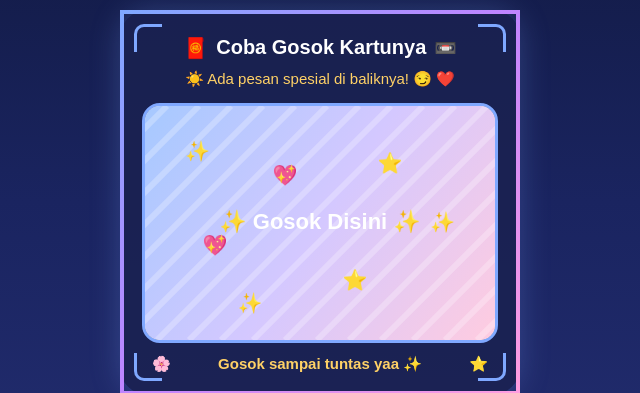
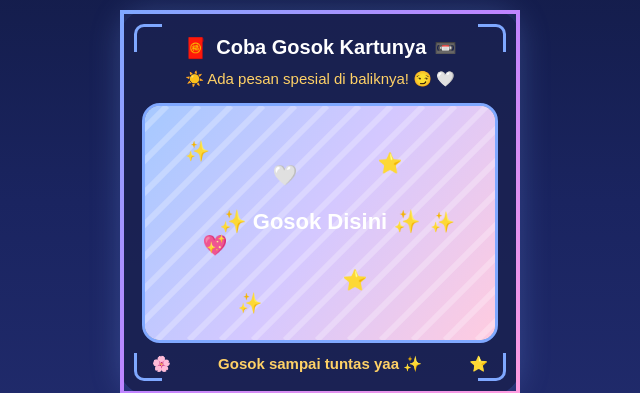
Before and after one commit to fahri121108/HAPPY-GIRLFRIEND-DAY, a plain HTML site: page index.html in a window 1280 px wide. Both pictures are taken after a click on the button "Buka Pesan Nya 🫶". Shown: the part 198-591 px from the top of the page, 320-960 px from the left. Drawn offline with Linux system fonts and the light colour scheme.

Commit message:
Update index.html

```diff
--- a/index.html
+++ b/index.html
@@ -263,7 +263,7 @@ body {
     <!-- HALAMAN 1: PEMBUKA -->
     <div id="hal1" class="halaman">
         <div class="hal1-isi">
-            <div class="hati-besar">💖</div>
+            <div class="hati-besar">🤍</div>
             <div class="hal1-judul">Ada Sesuatu Nih... 🥰</div>
             <div class="hal1-desk">Ada pesan spesial yang aku buat khusus buat kamu 💌</div>
             <button class="tombol-buka" onclick="gantiHal('hal1','hal2')">Buka Pesan Nya 🫶</button>
@@ -277,13 +277,13 @@ body {
             <h2 class="hal2-judul">Coba Gosok Kartunya</h2>
             <span style="font-size:18px;">📼</span>
         </div>
-        <p class="hal2-desc">☀️ Ada pesan spesial di baliknya! 😏 ❤️</p>
+        <p class="hal2-desc">☀️ Ada pesan spesial di baliknya! 😏 🤍</p>
         <div class="wadah-gosok">
             <!-- Teks SELALU ADA DI BAWAH → muncul perlahan saat lapisan atas digosok -->
             <div class="lapisan-bawah">
                 Happy National<br>
                 Girlfriend Day!<br>
-                💖💍
+                🤍💍
             </div>
             <!-- Lapisan gosok di ATAS → perlahan hilang saat digosok -->
             <canvas id="kanvas-gosok"></canvas>
@@ -302,12 +302,12 @@ body {
             <h2 class="hal2-judul">Coba Gosok Kartunya</h2>
             <span style="font-size:18px;">📼</span>
         </div>
-        <p class="hal2-desc">☀️ Ada pesan spesial di baliknya! 😏 ❤️</p>
+        <p class="hal2-desc">☀️ Ada pesan spesial di baliknya! 😏 🤍</p>
         <div class="wadah-gosok" style="background:#fff;">
             <div class="lapisan-bawah">
                 Happy National<br>
                 Girlfriend Day!<br>
-                💖💍
+                🤍💍
             </div>
         </div>
         <p class="hal3-teks">Yeayy udah bersih! 🎉✨</p>
@@ -317,13 +317,13 @@ body {
     <div id="hal4" class="halaman">
         <div style="text-align:right; font-size:24px; margin-bottom:5px;">💌</div>
         <div class="area-foto">
-            <span class="katakata">辛苦了~</span>
+            <span class="katakata">MIAWW~</span>
             <div class="bulat-foto">
                 <img src="poto.jpg" alt="foto profil" onerror="this.style.display='none';this.parentElement.innerHTML='🐱🐱'">
             </div>
         </div>
-        <div class="tanggal">❤️ Sabtu, 1 Agustus</div>
-        <h2 class="judul-pesan">Happy Girlfriend Day! 🥳💖🎉</h2>
+        <div class="tanggal">💌 Sabtu, 1 Agustus</div>
+        <h2 class="judul-pesan">Happy Girlfriend Day! 🥳🤍🎉</h2>
         <div class="teks-pesan" id="areaPesan">
             <span id="isiPesan"></span><span class="kursor"></span>
         </div>
@@ -381,7 +381,7 @@ function mulaiGambar() {
     ctx.globalAlpha = 1;
 
     // Hiasan
-    var hiasan = [['✨',0.15,0.2],['💖',0.4,0.3],['⭐',0.7,0.25],['✨',0.85,0.5],['💖',0.2,0.6],['⭐',0.6,0.75],['✨',0.3,0.85]];
+    var hiasan = [['✨',0.15,0.2],['🤍',0.4,0.3],['⭐',0.7,0.25],['✨',0.85,0.5],['💖',0.2,0.6],['⭐',0.6,0.75],['✨',0.3,0.85]];
     ctx.textAlign = 'center';
     ctx.textBaseline = 'middle';
     hiasan.forEach(h=>{ ctx.font='20px Arial'; ctx.fillText(h[0], h[1]*kanvas.width, h[2]*kanvas.height); });
@@ -425,13 +425,13 @@ function cekBersih() {
 }
 
 // === KETIK PESAN PANJANG ===
-var teksAsli = `Halo sayangku 💖🌸,
+var teksAsli = `Halo sayangku 🤍🌸,
 
-Selamat Hari Pacar Nasional ya! 🥳💖
+Selamat Hari Pacar Nasional ya! 🥳🤍
 
 Aku bersyukur banget punya kamu. Makasih ya karena kamu selalu ada, sabar, dan ngertiin aku dalam segala hal. Maaf kalau aku masih banyak kurangnya, sering bikin kesel, kecewa, atau bikin kamu nunggu. Aku belajar dari semuanya dan berusaha terus jadi lebih baik buat kamu. 🤍
 
-Kamu adalah anugerah terindah yang pernah Tuhan kasih ke aku. Senyum kamu bikin haraku cerah, pelukan kamu bikin aku merasa aman dan tenang. 🥺🌸
+Kamu adalah anugerah terindah yang pernah Tuhan kasih ke aku. Senyum kamu bikin haraku cerah, pelukan kamu bikin aku merasa aman dan tenang. 🥺🤍
 
 Aku pengen kita terus bareng selamanya. Lewatin suka maupun duka, hari-hari biasa maupun hari-hari yang berat, semuanya kita hadapi bersama-sama. Tangan kamu yang selalu menggandeng tanganku, jangan pernah lepas ya? 🫶
 
@@ -439,7 +439,7 @@ Maafin segala kekuranganku ya sayang. Aku janji akan selalu berusaha menjaga hat
 
 Aku sayang kamu, sangat sayang, lebih dari yang bisa aku ucapkan. Semoga kita bisa terus tumbuh bersama, saling melengkapi, dan menua bersama kelak. 💍
 
-Terima kasih sudah mencintaiku apa adanya. Aku sayang kamu selamanya, hari ini, besok, dan seterusnya! 💌❤️`;
+Terima kasih sudah mencintaiku apa adanya. Aku sayang kamu selamanya, hari ini, besok, dan seterusnya! 💌🤍`;
 
 function mulaiKetik() {
     var tempat = document.getElementById('isiPesan');
```
